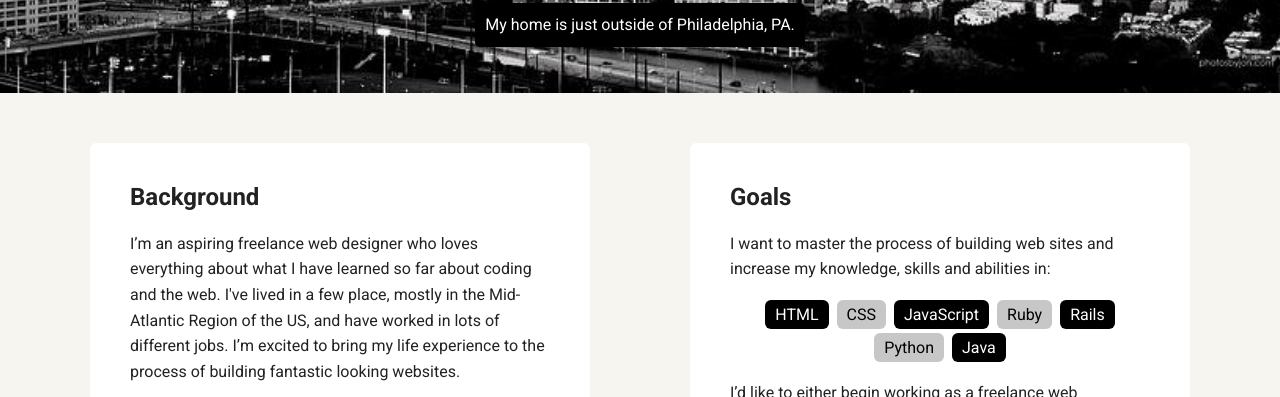
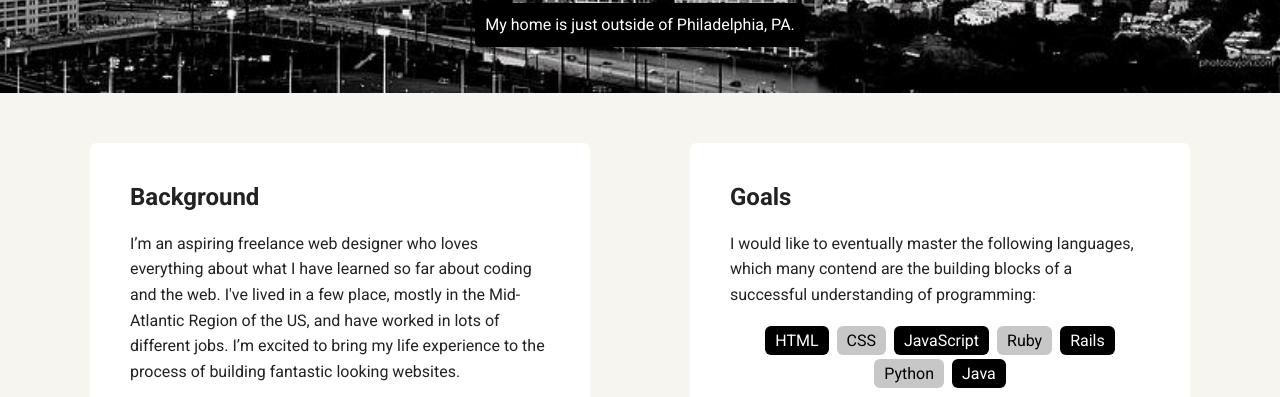
Before and after one commit to ljackson1186/techtree-project-1, a plain HTML site: page portfolio_update_v1/index.html in a window 1280 px wide. Shown: the part 377-774 px from the top of the page. Drawn offline with Linux system fonts and the light colour scheme; a web font is replaced by a local one.

Commit message:
updated some of the homepage

```diff
--- a/portfolio_update_v1/index.html
+++ b/portfolio_update_v1/index.html
@@ -31,7 +31,7 @@
 
       <div class="card">
         <h2>Goals</h2>
-        <p>I want to master the process of building web sites and increase my knowledge, skills and abilities in:</p>
+        <p>I would like to eventually master the following languages, which many contend are the building blocks of a successful understanding of programming:</p>
         <ul class="skills">
           <li>HTML</li>
           <li>CSS</li>
```
